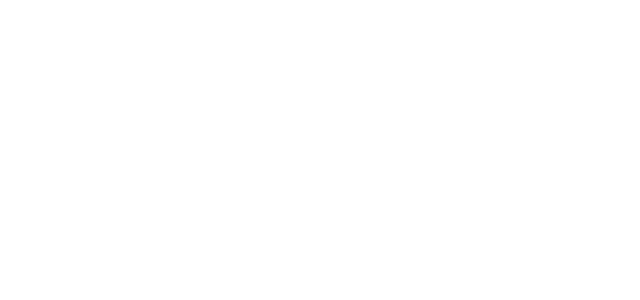
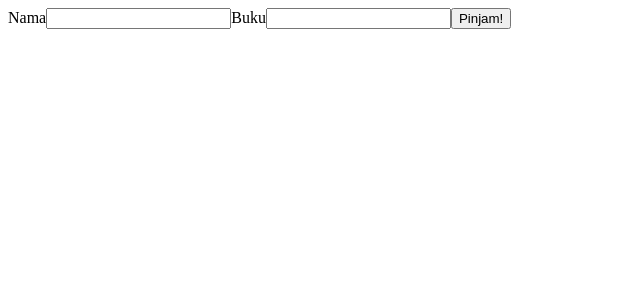
Before and after one commit to 1337cheatcode/perpus-app-nuxtjs-dupe, a Nuxt app: page /pinjam in a window 1280 px wide. Before the commit this address had no page. Shown: the top 300 px of the page, without its empty margins (0-640 px from the left). Built offline with nearby package versions, Linux system fonts and the light colour scheme.

Commit message:
env to useRuntimeConfig.public

```diff
--- a/nuxt.config.ts
+++ b/nuxt.config.ts
@@ -3,6 +3,8 @@
     preset: 'vercel-edge'
   },
   runtimeConfig: {
-    FIREBASE_CONFIG: process.env.FIREBASE_CONFIG
+    public: {
+      FIREBASE_CONFIG: process.env.FIREBASE_CONFIG
+    }
   }
 })
--- a/pages/list.vue
+++ b/pages/list.vue
@@ -1,8 +1,8 @@
 <script setup lang="tsx">
 import {initializeApp} from "firebase/app";
 import {getFirestore, collection, query, where, orderBy, getDocs} from "firebase/firestore";
-declare namespace process { namespace env {const FIREBASE_CONFIG:string}};
-const db = getFirestore(initializeApp(JSON.parse(process.env.FIREBASE_CONFIG)));
+//declare namespace process { namespace env {const FIREBASE_CONFIG:string}};
+const db = getFirestore(initializeApp(JSON.parse(useRuntimeConfig().public.FIREBASE_CONFIG)));
 
 import { ref } from "vue";
 const alldocs = ref((await getDocs(
--- /dev/null
+++ b/pages/pinjam.vue
@@ -0,0 +1,23 @@
+<script setup lang="tsx">
+import VueQrcode from '@chenfengyuan/vue-qrcode'
+
+import { ref } from 'vue';
+const peminjam = ref('')
+const buku = ref('')
+const qr = ref('')
+
+function ye(){
+  return qr.value = `p,${peminjam.value},${buku.value}`;
+}
+</script>
+
+<template>
+  <div>
+    <label>Nama</label>
+    <input v-model="peminjam">
+    <label>Buku</label>
+    <input v-model="buku">
+    <button @click="ye">Pinjam!</button>
+    <VueQrcode :value="qr" v-if="qr"></VueQrcode>
+  </div>
+</template>
--- a/pages/scan.vue
+++ b/pages/scan.vue
@@ -2,20 +2,19 @@
 import {initializeApp} from "firebase/app"
 import {getFirestore} from "firebase/firestore"
 declare namespace process { namespace env {const FIREBASE_CONFIG:string}};
-const db = getFirestore(initializeApp(JSON.parse(process.env.FIREBASE_CONFIG)));
 
 import QrScanner from 'qr-scanner';
 
 import { ref, watch, onMounted } from 'vue';
-const videoElement = ref<HTMLVideoElement>(),
-      text = ref<string>(),
-      hasCamera = ref<boolean>(),
+const videoElement = ref(new HTMLVideoElement()),
+      text = ref(''),
+      hasCamera = ref(true),
       hasFlash = ref(false),
-      cams = ref<QrScanner.Camera[]>(),
-      activeCamId = ref<string>();
+      cams = ref<QrScanner.Camera[]>([]),
+      activeCamId = ref('');
 let qrScanner:QrScanner;
 
-watch(activeCamId, (id)=>qrScanner.setCamera);
+watch(activeCamId, (id)=>qrScanner.setCamera(id));
 watch(text, ()=>navigator.vibrate(150))
 
 interface PinjamQRIntf {
@@ -23,13 +22,20 @@
 }
 
 function storeData(res:QrScanner.ScanResult){
+  const validRes = ()=>{
+    alert('yeah');
+    qrScanner.stop();
+  };
+
   const ress = res.data.split(',');
   switch (ress[0]) {
     case 'p':
       console.log(ress[1],ress[2]);
+      validRes();
       break;
     case 'x':
       console.log(ress[1],ress[2]);
+      validRes();
       break;
     default:
       console.log(res.data)
@@ -45,6 +51,7 @@
     cams.value = await QrScanner.listCameras(true);
 
     try {
+      const db = getFirestore(initializeApp(JSON.parse(useRuntimeConfig().public.FIREBASE_CONFIG)));
       qrScanner = new QrScanner(
         videoElement.value!,
         storeData,
```
Also changed, not shown: 1 other file (tests, documents, lock files or other folders).
